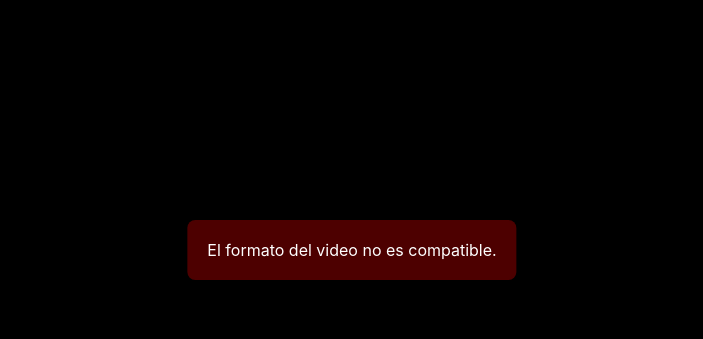
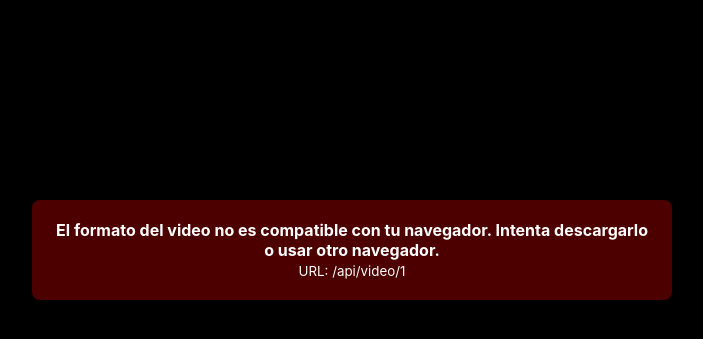
Before and after one commit to Andress232a/telegram, a Flask app: page /watch/1 in a window 1280 px wide. Shown: the part 150-489 px from the top of the page, without its empty margins (288-991 px from the left). Run offline with Flask 3, Linux system fonts and the light colour scheme; tables that the repository leaves empty hold one stand-in row (values such as "Sample post").

Commit message:
Corregir detecciÃ³n de formato de video: usar mime_type real del documento de Telegram en lugar de hardcodear video/mp4

```diff
--- a/app.py
+++ b/app.py
@@ -1372,20 +1372,49 @@ def get_video(video_id):
             messages = await client.get_messages(target_chat, ids=message_id)
 
             if not messages or not messages.media:
-                return None, None
+                return None, None, None
 
             # Obtener el documento del mensaje
             if hasattr(messages.media, 'document'):
                 document = messages.media.document
                 file_size = document.size
-                return messages, file_size
-
-            return None, None
-
-        messages, file_size = run_async(get_video_info(), client_loop, timeout=30)
+                # Obtener el mime_type real del documento
+                mime_type = 'video/mp4'  # Fallback por defecto
+                if hasattr(document, 'mime_type') and document.mime_type:
+                    mime_type = document.mime_type
+                    # Asegurarse de que es un tipo de video válido
+                    if not mime_type.startswith('video/'):
+                        # Si no es video, intentar detectar por extensión del nombre
+                        if hasattr(document, 'attributes'):
+                            for attr in document.attributes:
+                                if hasattr(attr, 'file_name') and attr.file_name:
+                                    filename = attr.file_name.lower()
+                                    if filename.endswith('.mp4'):
+                                        mime_type = 'video/mp4'
+                                    elif filename.endswith('.webm'):
+                                        mime_type = 'video/webm'
+                                    elif filename.endswith('.mkv'):
+                                        mime_type = 'video/x-matroska'
+                                    elif filename.endswith('.avi'):
+                                        mime_type = 'video/x-msvideo'
+                                    break
+                        # Si aún no es video, usar mp4 como fallback
+                        if not mime_type.startswith('video/'):
+                            mime_type = 'video/mp4'
+                return messages, file_size, mime_type
+
+            return None, None, None
+
+        messages, file_size, mime_type = run_async(get_video_info(), client_loop, timeout=30)
 
         if not messages:
             return jsonify({'error': 'No se pudo obtener el video desde Telegram'}), 500
+
+        # Si no hay mime_type, usar mp4 como fallback
+        if not mime_type:
+            mime_type = 'video/mp4'
+
+        print(f"🎬 Sirviendo video con mime_type: {mime_type}")
 
         # Si el video está pre-cargado en memoria, servirlo inmediatamente (como Telegram)
         if video_id in video_memory_cache:
@@ -1408,22 +1437,22 @@ def get_video(video_id):
 
                     data = video_data[start:end+1]
                     headers = {
-                        'Content-Type': 'video/mp4',
+                        'Content-Type': mime_type,
                         'Content-Range': f'bytes {start}-{end}/{len(video_data)}',
                         'Content-Length': str(len(data)),
                         'Accept-Ranges': 'bytes',
                     }
-                    return Response(data, 206, headers, mimetype='video/mp4')
+                    return Response(data, 206, headers, mimetype=mime_type)
                 except:
                     pass
 
             # Servir completo desde memoria
             headers = {
-                'Content-Type': 'video/mp4',
+                'Content-Type': mime_type,
                 'Content-Length': str(len(video_data)),
                 'Accept-Ranges': 'bytes',
             }
-            return Response(video_data, 200, headers, mimetype='video/mp4')
+            return Response(video_data, 200, headers, mimetype=mime_type)
 
         # Si no está en memoria, descargar y servir (y guardar en memoria para próximas veces)
         print(f"☁️ Descargando desde la nube de Telegram: {video_id}")
@@ -1458,22 +1487,22 @@ def get_video(video_id):
 
                         data = video_data[start:end+1]
                         headers = {
-                            'Content-Type': 'video/mp4',
+                            'Content-Type': mime_type,
                             'Content-Range': f'bytes {start}-{end}/{len(video_data)}',
                             'Content-Length': str(len(data)),
                             'Accept-Ranges': 'bytes',
                         }
-                        return Response(data, 206, headers, mimetype='video/mp4')
+                        return Response(data, 206, headers, mimetype=mime_type)
                     except:
                         pass
 
                 # Servir completo desde memoria
                 headers = {
-                    'Content-Type': 'video/mp4',
+                    'Content-Type': mime_type,
                     'Content-Length': str(len(video_data)),
                     'Accept-Ranges': 'bytes',
                 }
-                return Response(video_data, 200, headers, mimetype='video/mp4')
+                return Response(video_data, 200, headers, mimetype=mime_type)
             else:
                 return jsonify({'error': 'No se pudo descargar el video'}), 500
         except Exception as e:
@@ -1506,7 +1535,7 @@ def get_video(video_id):
                 data = run_async(download_range(), client_loop, timeout=300)
 
                 headers = {
-                    'Content-Type': 'video/mp4',
+                    'Content-Type': mime_type,
                     'Content-Range': f'bytes {start}-{end}/{file_size}',
                     'Content-Length': str(len(data)),
                     'Accept-Ranges': 'bytes',
@@ -1514,13 +1543,13 @@ def get_video(video_id):
                 }
 
                 print(f"📡 Sirviendo rango desde Telegram: {start}-{end}")
-                return Response(data, 206, headers, mimetype='video/mp4')
+                return Response(data, 206, headers, mimetype=mime_type)
             except Exception as e:
                 print(f"⚠️ Error con range request: {e}")
 
         # Streaming completo desde Telegram (sin guardar nada)
         headers = {
-            'Content-Type': 'video/mp4',
+            'Content-Type': mime_type,
             'Accept-Ranges': 'bytes',
             'Cache-Control': 'no-cache, no-store, must-revalidate',
             'Transfer-Encoding': 'chunked'
@@ -1529,7 +1558,7 @@ def get_video(video_id):
         return Response(
             stream_from_telegram(),
             headers=headers,
-            mimetype='video/mp4',
+            mimetype=mime_type,
             direct_passthrough=True
         )
 
--- a/templates/watch.html
+++ b/templates/watch.html
@@ -106,28 +106,43 @@
                         errorMsg = 'La carga del video fue cancelada.';
                         break;
                     case error.MEDIA_ERR_NETWORK:
-                        errorMsg = 'Error de red al cargar el video.';
+                        errorMsg = 'Error de red al cargar el video. Verifica tu conexión.';
                         break;
                     case error.MEDIA_ERR_DECODE:
-                        errorMsg = 'Error al decodificar el video.';
+                        errorMsg = 'Error al decodificar el video. El formato puede no ser compatible con tu navegador.';
                         break;
                     case error.MEDIA_ERR_SRC_NOT_SUPPORTED:
-                        errorMsg = 'El formato del video no es compatible.';
+                        errorMsg = 'El formato del video no es compatible con tu navegador. Intenta descargarlo o usar otro navegador.';
                         break;
                 }
             }
 
-            errorDiv.textContent = errorMsg;
+            errorDiv.innerHTML = `<strong>${errorMsg}</strong><br><small>URL: ${videoUrl}</small>`;
             console.error('Error de video:', error, e);
+            console.error('Video URL:', videoUrl);
+            console.error('Video element:', videoPlayer);
         });
 
         // Cargar el video directamente (sin verificación previa para más velocidad)
         videoPlayer.src = videoUrl;
-        videoPlayer.load();
 
         // Configurar para que comience a reproducir tan pronto como tenga datos
         videoPlayer.preload = 'auto';
         videoPlayer.muted = false; // Permitir sonido
+
+        // Agregar soporte para diferentes tipos de video
+        videoPlayer.type = 'video/mp4'; // Fallback
+
+        // Intentar cargar el video
+        videoPlayer.load();
+
+        // Log para depuración
+        console.log('Cargando video:', videoUrl);
+        console.log('Video player configurado:', {
+            src: videoPlayer.src,
+            preload: videoPlayer.preload,
+            muted: videoPlayer.muted
+        });
     </script>
 </body>
 </html>
```
